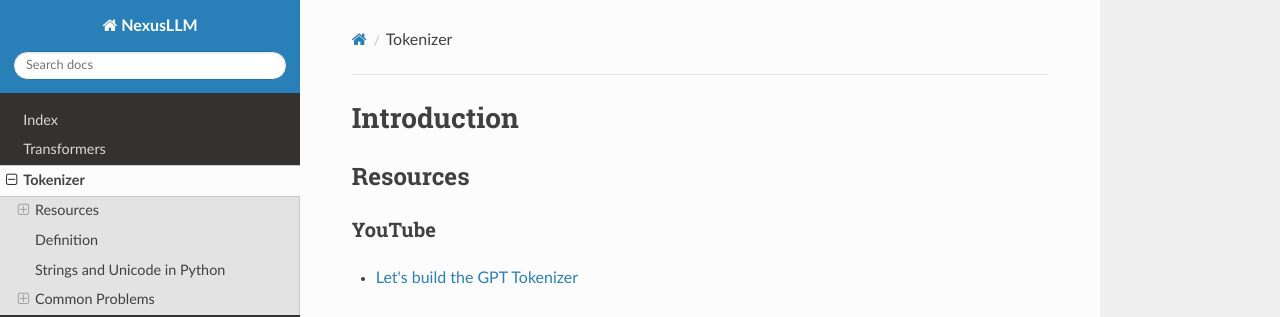
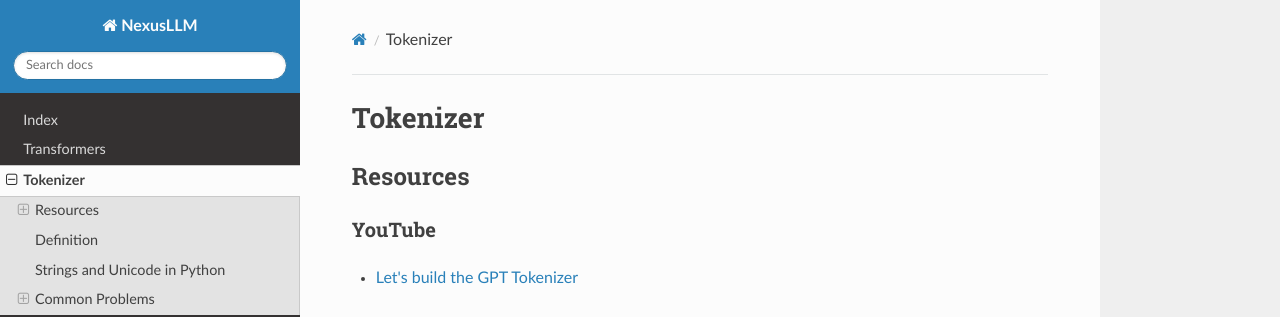
Before and after one commit to Volscente/NexusLLM, an MkDocs documentation site: the page built from documentation/docs/tokenizers.md, in a window 1280 px wide and 900 px high. Shown: the top 317 px of the window. Built offline with MkDocs 1.6.1, drawn with Linux system fonts in a browser that asks for light colours; nearby versions of some CDN libraries.

Commit message:
Update tokenizers.md

```diff
--- a/documentation/docs/tokenizers.md
+++ b/documentation/docs/tokenizers.md
@@ -1,4 +1,4 @@
-# Introduction
+# Tokenizer
 ## Resources
 ### YouTube
 - [Let's build the GPT Tokenizer](https://www.youtube.com/watch?v=zduSFxRajkE)
```
